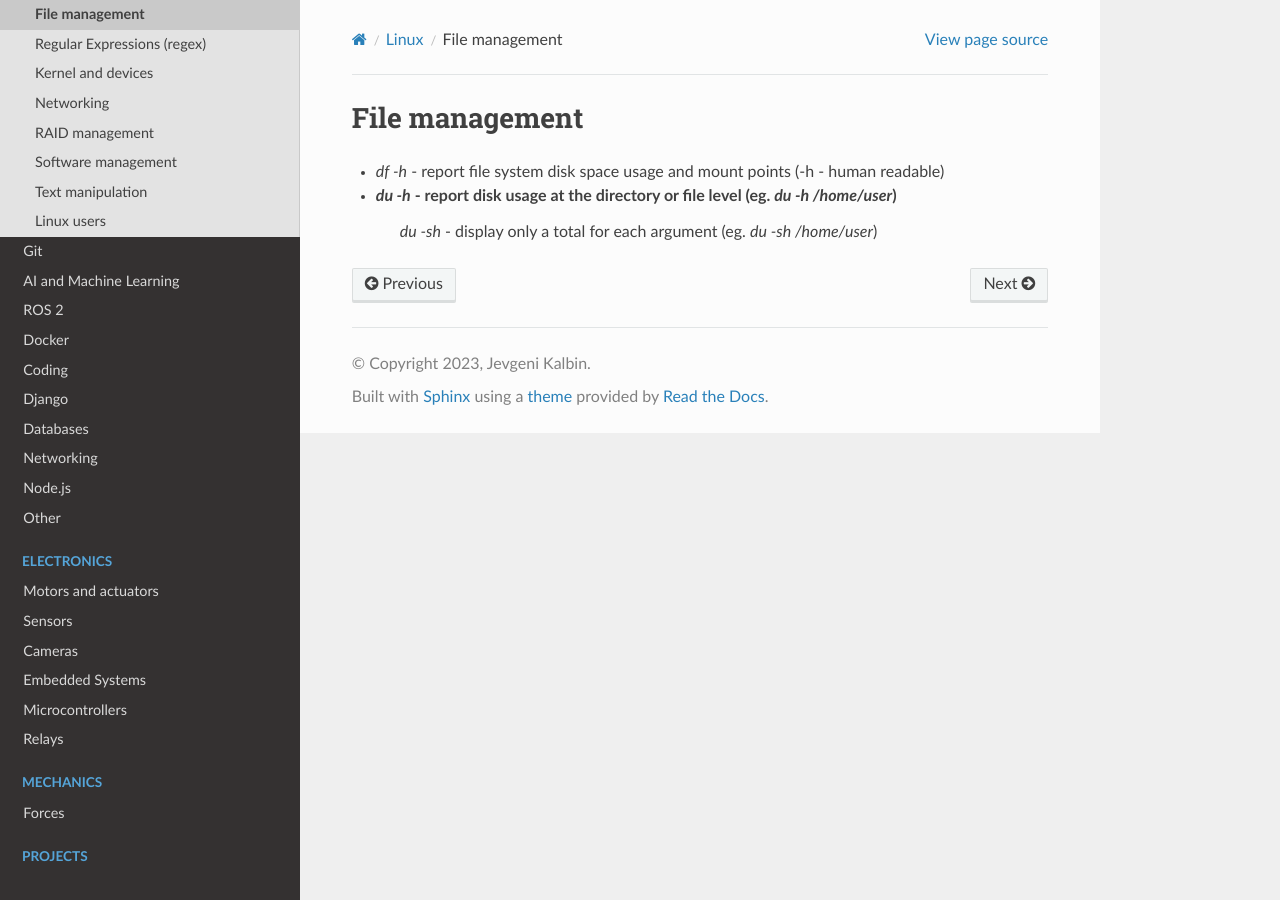
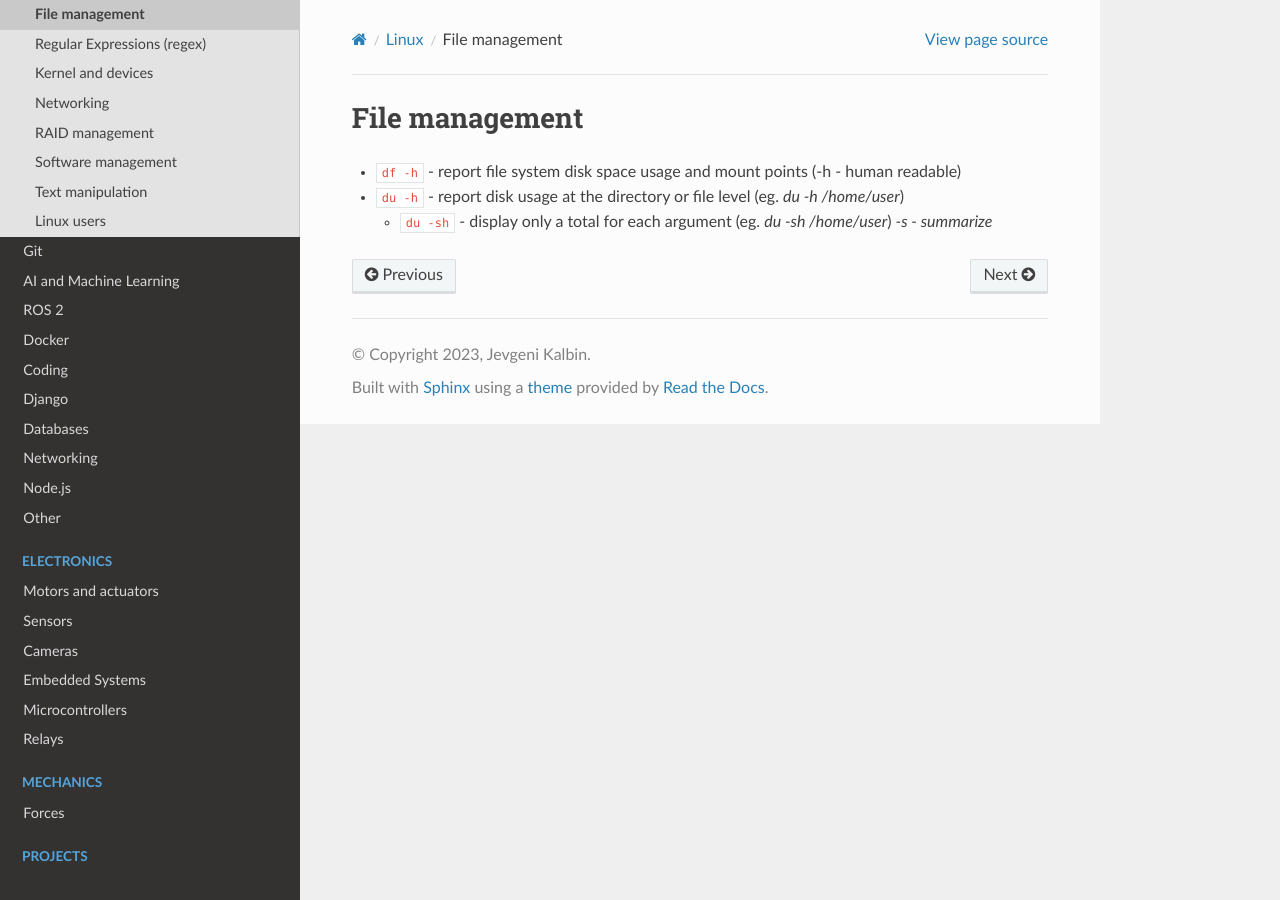
Before and after one commit to jevgenik/manuals, a Sphinx documentation site: the page built from source/files/software/linux/file_management.rst, in a window 1280 px wide. Built offline with Sphinx 7.4.7 and the Read the Docs theme 2.0.0, drawn with Linux system fonts in a browser that asks for light colours.

Commit message:
docker, linux file management

```diff
--- a/source/files/software/docker.rst
+++ b/source/files/software/docker.rst
@@ -75,11 +75,15 @@ Inspect (containers, networks, images, volumes)
 Free up disk space
 ------------------
 
+* ``docker system df`` - show docker disk usage
+
+* ``docker builder du`` - show disk usage by build cache
+
 * ``docker system prune`` - cleans up dangling resources (unused data such as stopped containers, dangling images, networks, and more)
 
 * ``docker system prune -a`` -a removes all unused images (those that are not associated with any container) not just the dangling ones. NB! all images will be removed
 
-* ``docker builder du``
+* ``docker builder prune`` - remove build cache
 
 
 To capture docker build logs to a file
--- a/source/files/software/linux/file_management.rst
+++ b/source/files/software/linux/file_management.rst
@@ -2,6 +2,8 @@
 File management
 ===============
 
-- `df -h` - report file system disk space usage and mount points (-h - human readable)
-- `du -h` - report disk usage at the directory or file level (eg. `du -h /home/user`)
-          `du -sh` - display only a total for each argument (eg. `du -sh /home/user`)
+* ``df -h`` - report file system disk space usage and mount points (-h - human readable)
+
+* ``du -h`` - report disk usage at the directory or file level (eg. `du -h /home/user`)
+
+  - ``du -sh`` - display only a total for each argument (eg. `du -sh /home/user`) *-s - summarize*
```
